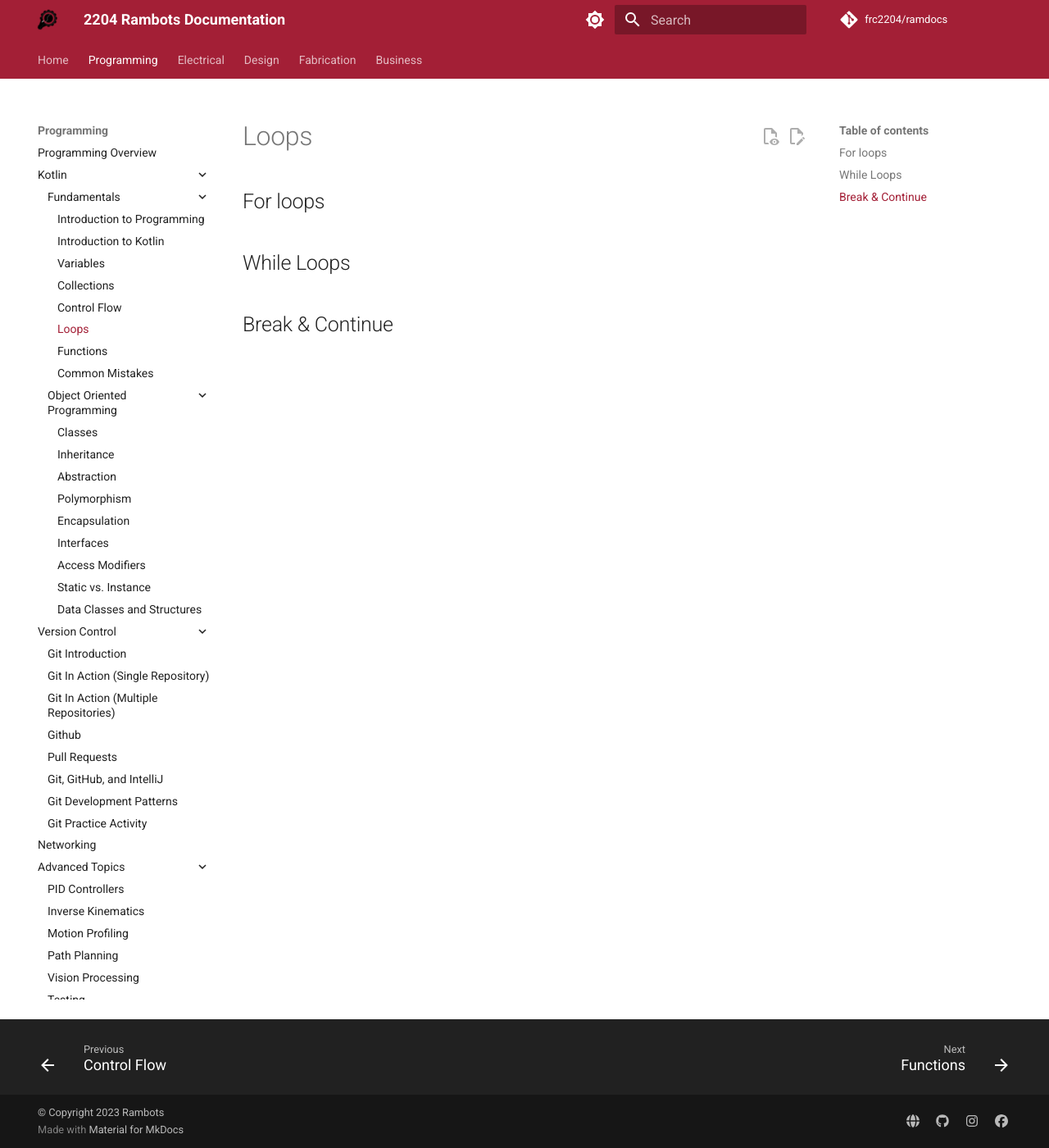
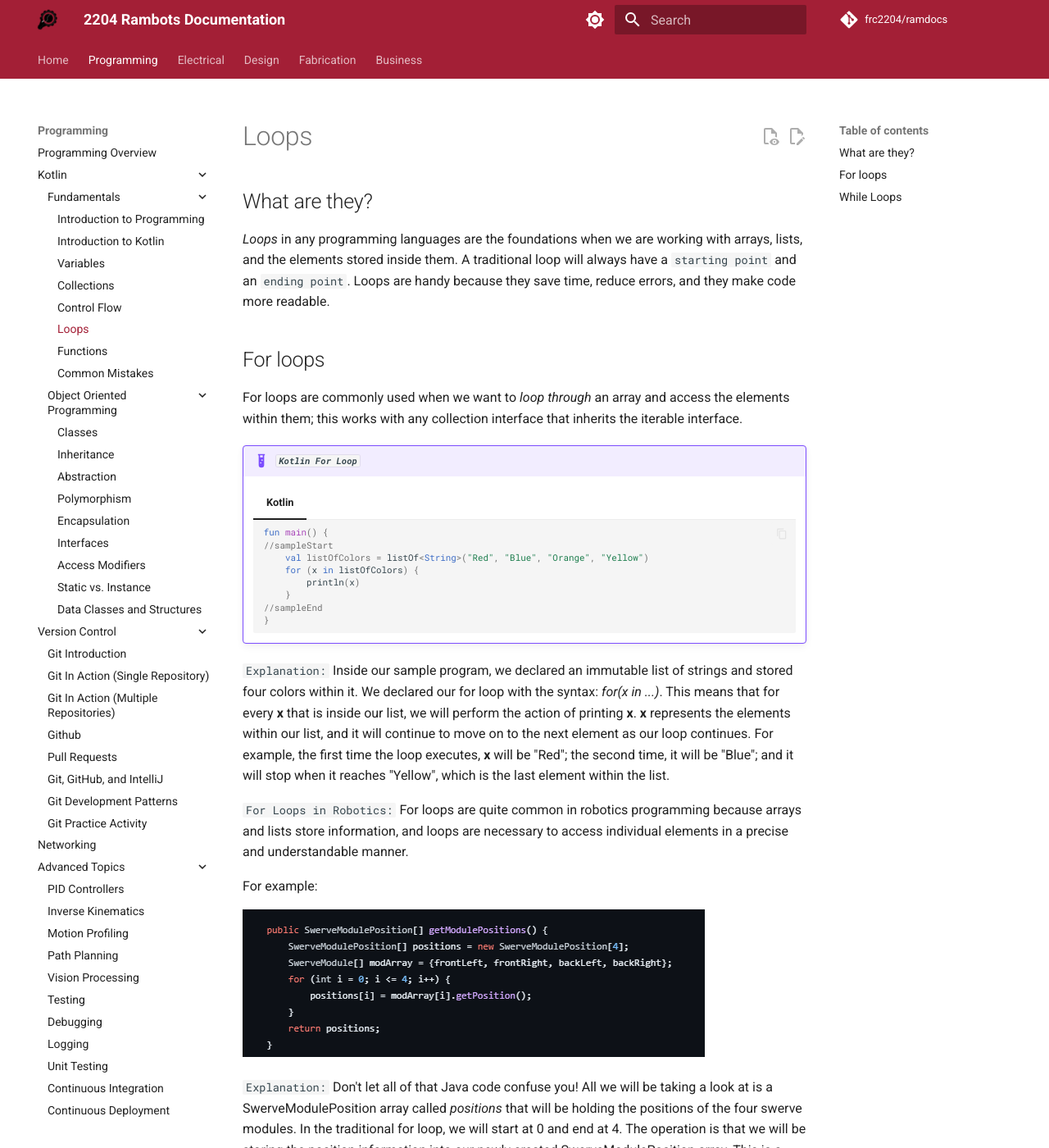
Before and after one commit to frc2204/ramdocs, an MkDocs documentation site: the page built from docs/programming/kotlin/fundamentals/loops.md, in a window 1280 px wide and 1400 px high. Shown: the whole window at 82% size. Built offline with MkDocs 1.6.1 and Material for MkDocs 9.7.7, drawn with Linux system fonts in a browser that asks for light colours; nearby versions of some CDN libraries; library files that are not in the unit come from our copies; comment, search, counter and statistics services are not loaded; some of the changed text lies outside the part shown.

Commit message:
documentation for loops

````diff
--- a/docs/programming/kotlin/fundamentals/loops.md
+++ b/docs/programming/kotlin/fundamentals/loops.md
@@ -1,7 +1,105 @@
 # Loops
+
+## What are they?
+
+*Loops* in any programming languages are the foundations when we are working
+with arrays, lists, and the elements stored inside them. A traditional loop will always have
+a `starting point` and an `ending point`. Loops are handy because they save time, reduce errors, and they make code more
+readable.
 
 ## For loops
 
+For loops are commonly used when we want to *loop through* an array and access the elements
+within them; this works with any collection interface that inherits the iterable interface.
+
+!!! example "*`Kotlin For Loop`*"
+
+    === "Kotlin"
+        ```kotlin
+        fun main() {
+        //sampleStart
+            val listOfColors = listOf<String>("Red", "Blue", "Orange", "Yellow")
+            for (x in listOfColors) {
+                println(x)
+            }
+        //sampleEnd
+        }
+        ```
+
+`Explanation:` Inside our sample program, we declared an immutable list of strings and stored four colors within it.
+We declared our for loop with the syntax: *for(x in ...)*. This means that for every **x** that is inside our list, we will
+perform the action of printing **x**. **x** represents the elements within our list, and it will continue to move on to the next
+element as our loop continues. For example, the first time the loop executes, **x** will be "Red"; the second time, it will
+be "Blue"; and it will stop when it reaches "Yellow", which is the last element within the list.
+
+`For Loops in Robotics:` For loops are quite common in robotics programming because arrays and lists store information,
+and loops are necessary to access individual elements in a precise and understandable manner.
+
+For example:
+
+![Example](Pictures/exampleimg1.png)
+
+`Explanation:` Don't let all of that Java code confuse you! All we will be taking a look at is a SwerveModulePosition array called
+*positions* that will be holding the positions of the four swerve modules. In the traditional for loop, we will start at
+0 and end at 4. The operation is that we will be storing the position information into our newly created SwerveModulePosition
+array. This is a fantastic example of a for loop in action because it shows us how accessing and storing information can be
+done within a few lines of code.
+
+`Here are some more examples with for loops!:`
+
+!!! example "*`Range Expression inside For Loops`*"
+
+    === "Kotlin"
+        ```kotlin
+        fun main() {
+        //sampleStart
+            val numOne = 10
+            val numTwo = 20
+            for (x in numOne..numTwo) {
+                println(x)
+            }
+        //sampleEnd
+        }
+        ```
+
+!!! example "*`"withIndex" in For Loops`*"
+
+    === "Kotlin"
+        ```kotlin
+        fun main() {
+        //sampleStart
+            val myArray = arrayOf("Hi", "Hello", "Hey")
+            for ((index, value) in myArray.withIndex()) {
+                println("The element $value is at index $index")
+            }
+        //sampleEnd
+        }
+        ```
+
+`Explanation:` There are a lot of things that we can add into a for loop, just like the *withIndex* keyword.
+This way of manipulating a for loop allows us to not only have access to the value, but also access to the index of the current element
+that we are looping through.
+
 ## While Loops
 
-## Break & Continue
+While loops are very similar to for loops in the way that they all loop through a collection. A for loop will stop once
+it reaches the end of the collection; However, a while loop will continue as long as a specified condition is reached.
+
+!!! example "*`Kotlin While Loop`*"
+
+    === "Kotlin"
+        ```kotlin
+        fun main() {
+        //sampleStart
+            var i = 0
+            while(i < 5) {
+                println(i)
+                i++;
+            }
+        //sampleEnd
+        }
+        ```
+
+`Explanation:` In this example code fragment, we initialized a mutable integer variable *i* to the value 0.
+In our **while loop condition**, we established that the loop will continue to run as long as the value of i is
+less than 5; if it is, we will print out the current value of i and increment i by 1.
````
Also changed, not shown: docs/programming/kotlin/fundamentals/Pictures/exampleimg1.png (added).
